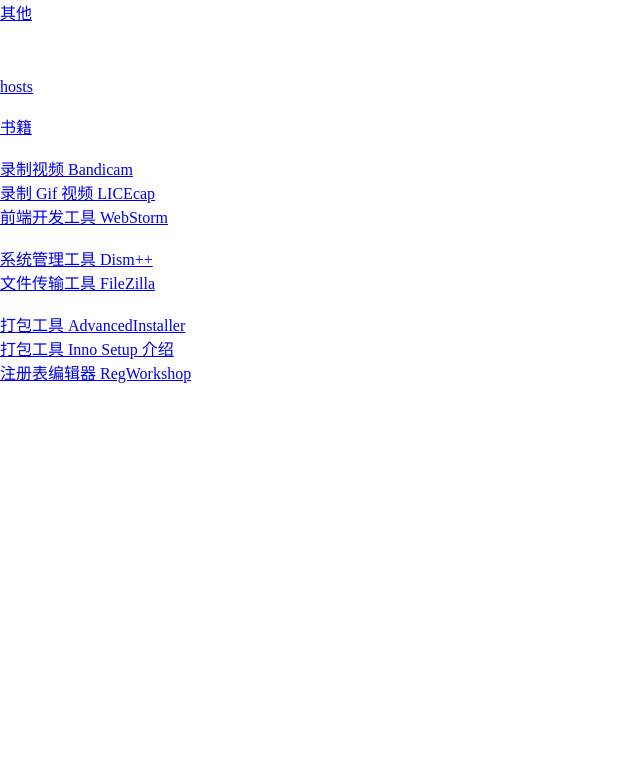
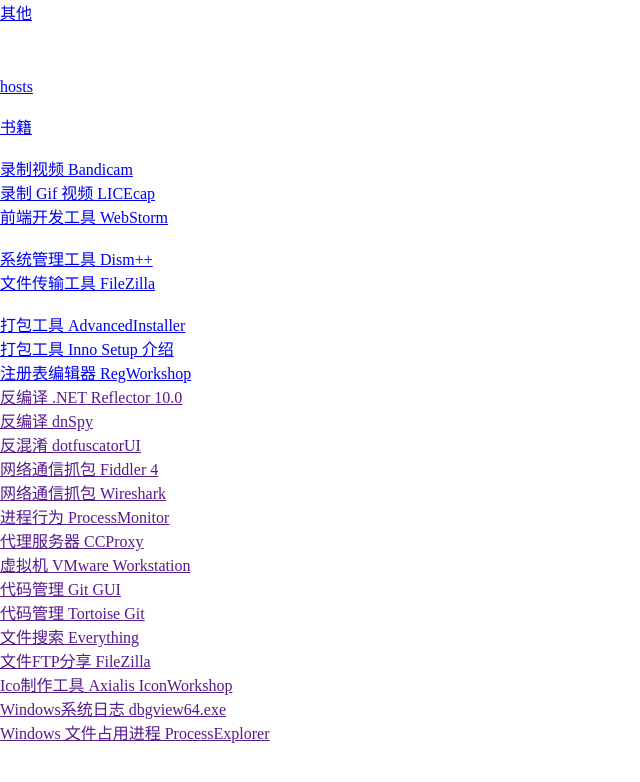
Before and after one commit to dongwenhaowork/dongwenhaowork.github.io, a plain HTML site: page data/index.html in a window 1280 px wide. Shown: the whole page, without its empty margins (0-640 px from the left). Drawn offline with Linux system fonts and the light colour scheme.

Commit message:
Update index.html

```diff
--- a/data/index.html
+++ b/data/index.html
@@ -39,6 +39,49 @@
     <br/>
     <a href="./RegWorkshop">注册表编辑器 RegWorkshop</a>
     <br/>
+
+    <a href="">反编译 .NET Reflector 10.0</a>
+    <br/>
+    <a href="">反编译 dnSpy</a>
+    <br/>
+    <a href="">反混淆 dotfuscatorUI</a>
+    <br/>
+
+    <a href="">网络通信抓包 Fiddler 4</a>
+    <br/>
+    <a href="">网络通信抓包 Wireshark</a>
+    <br/>
+
+    <a href="">进程行为 ProcessMonitor</a>
+    <br/>
+
+    <a href="">代理服务器 CCProxy</a>
+    <br/>
+
+    <a href="">虚拟机 VMware Workstation</a>
+    <br/>
+
+    <a href="">代码管理 Git GUI</a>
+    <br/>
+
+    <a href="">代码管理 Tortoise Git</a>
+    <br/>
+
+    <a href="">文件搜索 Everything</a>
+    <br/>
+
+    <a href="">文件FTP分享 FileZilla</a>
+    <br/>
+
+    <a href="">Ico制作工具 Axialis IconWorkshop</a>
+    <br/>
+
+    <a href="">Windows系统日志 dbgview64.exe</a>
+    <br/>
+
+    <a href="">Windows 文件占用进程 ProcessExplorer</a>
+    <br/>
+
     <br/>
 </body>
 </html>
```
